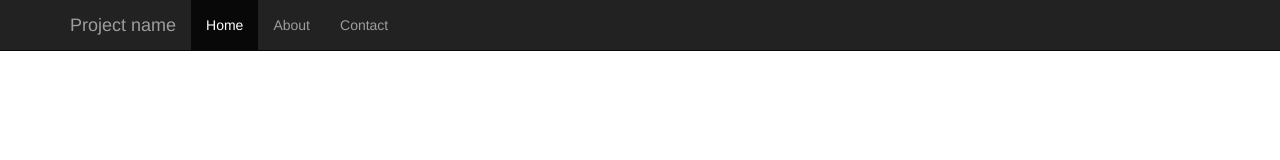
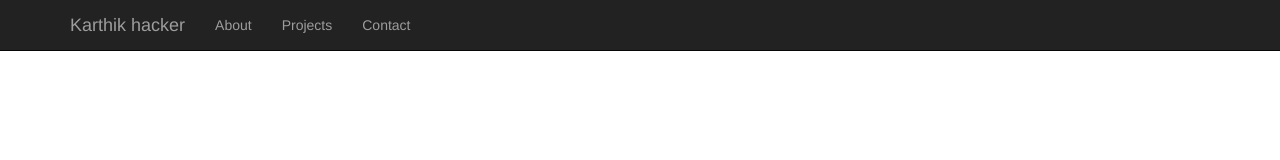
Before and after one commit to karthikhacker/karthikhacker.github.io, a plain HTML site: page index.html in a window 1280 px wide. Drawn offline with Linux system fonts and the light colour scheme.

Commit message:
Added nav elements

```diff
--- a/index.html
+++ b/index.html
@@ -17,12 +17,12 @@
             <span class="icon-bar"></span>
             <span class="icon-bar"></span>
           </button>
-          <a class="navbar-brand" href="#">Project name</a>
+          <a class="navbar-brand" href="#">Karthik hacker</a>
         </div>
         <div id="navbar" class="collapse navbar-collapse">
           <ul class="nav navbar-nav">
-            <li class="active"><a href="#">Home</a></li>
             <li><a href="#about">About</a></li>
+            <li><a href="#">Projects</a></li>
             <li><a href="#contact">Contact</a></li>
           </ul>
         </div><!--/.nav-collapse -->
```
